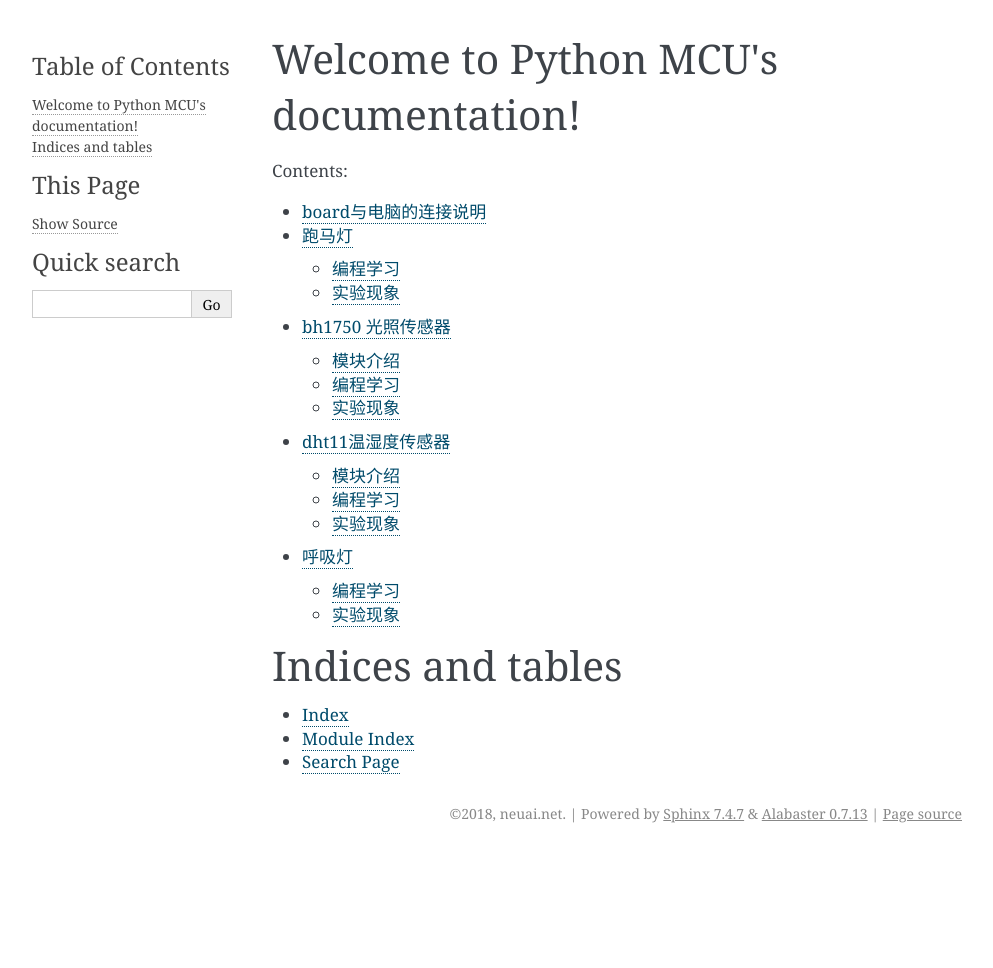
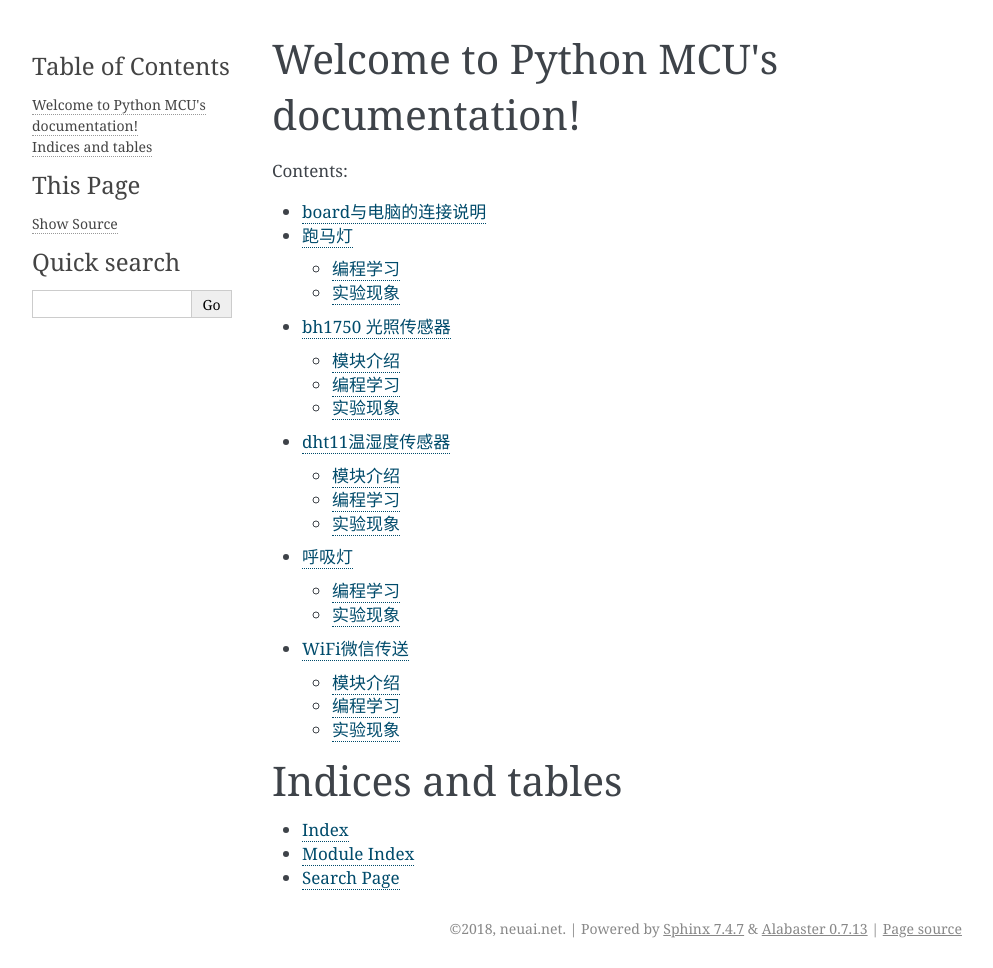
Before and after one commit to NEU-AI/Python-MCU, a Sphinx documentation site: the page built from docs/source/index.rst, in a window 1280 px wide. Shown: the whole page, without its empty margins (148-1141 px from the left). Built offline with Sphinx 7.4.7, drawn with Linux system fonts in a browser that asks for light colours; pages that are not in the unit, such as notebooks, are missing from menus; before the commit the page ends 900 px from its top, so only the background shows below that; part of the change alters nothing that is shown.

```diff
--- a/docs/source/index.rst
+++ b/docs/source/index.rst
@@ -16,6 +16,7 @@ Welcome to Python MCU's documentation!
    bh1750
    dht11
    pwm_led
+   wifi
 
 Indices and tables
 ==================
--- /dev/null
+++ b/docs/source/wifi.rst
@@ -0,0 +1,95 @@
+WiFi微信传送
+------------------
+模块介绍
+^^^^^^^^^^^^^^^^^^^^^
+ESP32 采用两个哈佛结构 Xtensa LX6 CPU 构成双核系统。所有的片上存储器、片外存储器以及外设都分布在 两个 CPU 的数据总线和／或指令总线上。
+除下文列出的个别情况外，两个 CPU 的地址映射呈对称结构，即使用相同的地址访问同一目标。系统中多个外 设能够通过 DMA 访问片上存储器。
+两个 CPU 的名称分别是“PRO_CPU”和“APP_CPU”。PRO 代表“protocol（协议）”，APP 代表“application （应用）”。在大多数情况下，两个 CPU 的功能是相同的。
+
+.. image:: https://github.com/tian0927/hello-world/raw/master/WiFi01.jpg
+
+.. image:: https://github.com/tian0927/hello-world/raw/master/WiFi02.jpg
+
+
+编程学习
+^^^^^^^^^^^^^^^^^^^^^
+main.py代码如下：
+ ::
+
+    from machine import UART,Pin
+    from umqtt.simple import MQTTClient
+    from show.lcd import USR_SPI,ILI9341,color565
+    from show.led import check_LED
+
+    #MQTT服务端信息
+    SERVER = "114.67.229.68"   #MQTT服务器地址
+    SERVER_PORT = 3881         #MQTT服务器端口
+    DEVICE_ID = b"wc001"        #设备ID
+    TOPIC1 = b"/cloud-skids/online/dev/" + DEVICE_ID
+    TOPIC2 = b"/cloud-skids/message/server/" + DEVICE_ID
+    CLIENT_ID = "f25410646a8348f8a1726a3890ad8f75"
+    #username = ""
+    #password = ""
+
+    #定义UART1
+    uart = UART(1, baudrate=115200, bits=8, parity=0, rx=18, tx=19, stop=1)
+
+    #设备状态
+    ON = "1"
+    OFF = "0"
+
+    #LCD
+    usrspi = USR_SPI(scl=Pin(17, Pin.OUT), sda=Pin(16, Pin.OUT))
+    display = ILI9341(usrspi, cs=Pin(0, Pin.OUT))
+
+    count = 0
+
+    #服务器发给ESP32的信息
+    def sub_cb(topic, message):
+        message = message.decode()
+        print("服务器发来信息：%s" % message)
+        global count
+        count = count + 1
+
+        if count > 27:
+            display.text("Clearing, please wait ...", 20, 312, 0xf000, 0xffff)
+            display.fill(color565(0xff, 0xff, 0xff))
+            count = 1
+            display.text("Message from WeChat:", 20, 20, 0xf000, 0xffff)
+
+        if count < 10:
+            num = "0" + str(count)
+        else:
+            num = str(count)
+        display.text(num, 20, 24 + count * 10, 0x000f, 0xffff)
+        display.text(message, 40, 24 + count * 10, 0x0000, 0xffff)
+
+        check_LED(message)
+        if message == "clear":
+            display.text("Clearing, please wait ...", 20, 312, 0xf000, 0xffff)
+            display.fill(color565(0xff, 0xff, 0xff))
+            count = 0
+            display.text("Message from WeChat:", 20, 20, 0xf000, 0xffff)
+
+    #启动ESP32
+    c = MQTTClient(CLIENT_ID, SERVER, SERVER_PORT)
+    c.set_callback(sub_cb)    #设置回调
+    c.connect()
+    print("连% SERVER)
+    c.publish(TOPIC1, ON)     #发布“1”到TOPIC1
+    c.subscribe(TOPIC2)       #订阅TOPIC
+    display.text("Message from WeChat:", 20, 20, 0xf000, 0xffff)
+
+    #接受数据
+    try:
+        while True:
+            #检测并接收服务器发来的信息
+            c.check_msg()
+    finally:
+        c.disconnect()
+        print("MQTT连接断开")
+
+
+实验现象
+^^^^^^^^^^^^^^^^^^^^^
+开发板的液晶屏上，可以显示微信发送过来的消息，当屏幕占满时，可以进行自动清屏操作。
```
